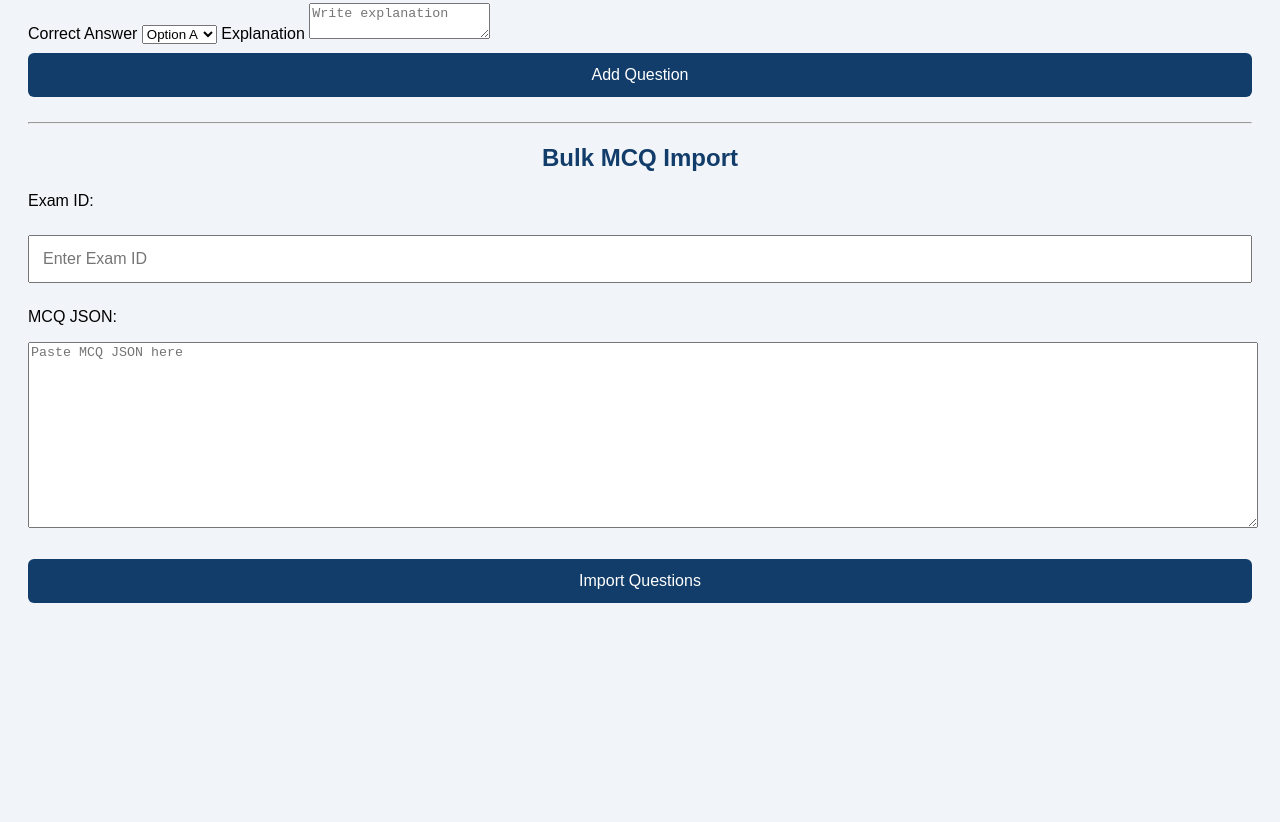
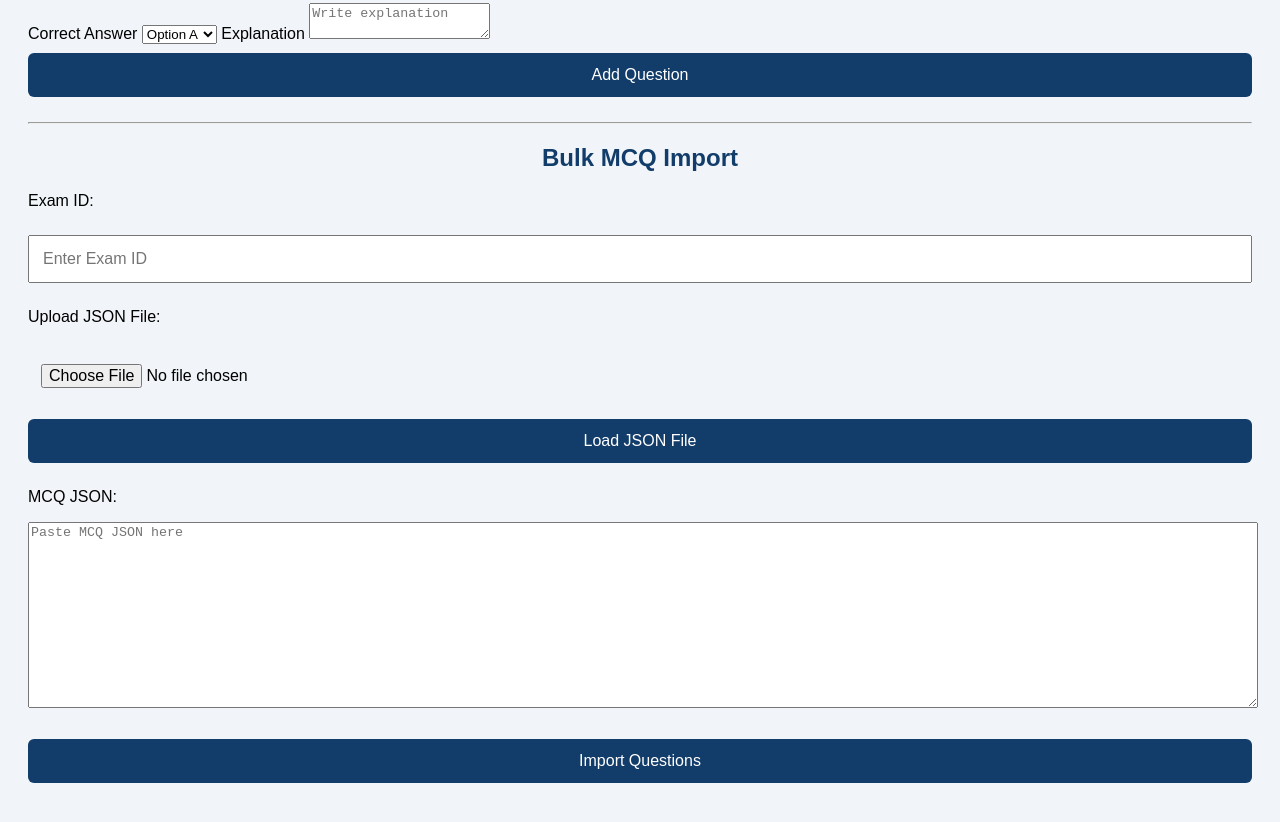
Before and after one commit to thescorebooster99/the-score-booster, a plain HTML site: page admin.html in a window 1280 px wide. Shown: the part 1184-2006 px from the top of the page. Before the commit the page ends 1840 px from the top, so only its background shows below. Drawn offline with nearby package versions, Linux system fonts and the light colour scheme.

Commit message:
Update admin.html

```diff
--- a/admin.html
+++ b/admin.html
@@ -250,7 +250,13 @@ async function addQuestion(){
 
 <p>Exam ID:</p>
 <input id="bulkExamId" placeholder="Enter Exam ID">
-
+<p>Upload JSON File:</p>
+<input
+  type="file"
+  id="bulkFile"
+  accept=".json,application/json"
+>
+<button onclick="loadBulkFile()">Load JSON File</button>
 <p>MCQ JSON:</p>
 <textarea id="bulkQuestions" rows="12"
 placeholder="Paste MCQ JSON here"
@@ -294,6 +300,33 @@ async function importQuestions() {
     msg.textContent = "Error: " + e.message;
   }
 }
+ async function loadBulkFile() {
+  const file = document.getElementById("bulkFile").files[0];
+  const msg = document.getElementById("bulkMessage");
+
+  if (!file) {
+    msg.textContent = "Please select a JSON file.";
+    return;
+  }
+
+  try {
+    const raw = await file.text();
+    const questions = JSON.parse(raw);
+
+    if (!Array.isArray(questions)) {
+      throw new Error("Invalid JSON format.");
+    }
+
+    document.getElementById("bulkQuestions").value =
+      JSON.stringify(questions);
+
+    msg.textContent =
+      questions.length + " questions loaded. Now click Import Questions.";
+
+  } catch (e) {
+    msg.textContent = "File error: " + e.message;
+  }
+}
 </script>
 </body>
 </html>
```
